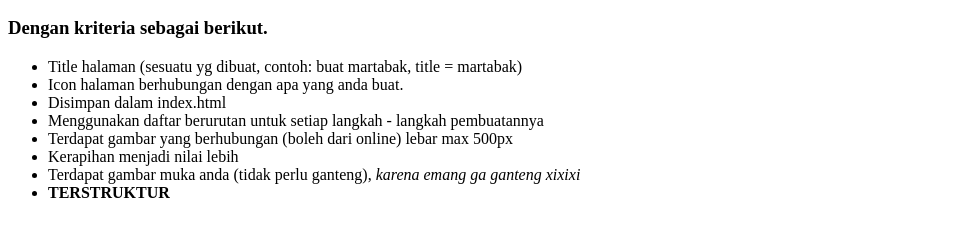
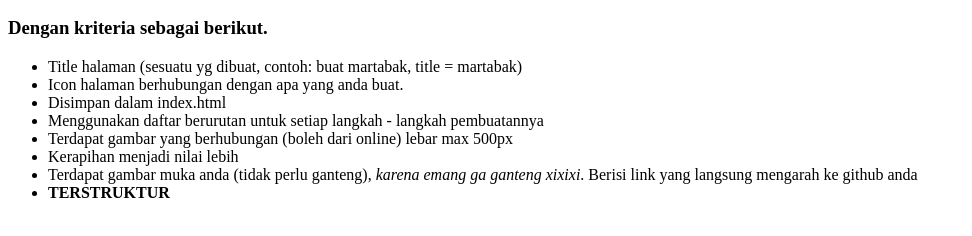
Before and after one commit to king-riyaldi/king-riyaldi.github.io, a plain HTML site: page index.html in a window 1280 px wide. Shown: the part 110-346 px from the top of the page, without its empty margins (0-972 px from the left). Drawn offline with Linux system fonts and the light colour scheme.

Commit message:
Update index.html

```diff
--- a/index.html
+++ b/index.html
@@ -17,7 +17,7 @@
       <li>Menggunakan daftar berurutan untuk setiap langkah - langkah pembuatannya</li>
       <li>Terdapat gambar yang berhubungan (boleh dari online) lebar max 500px</li>
       <li>Kerapihan menjadi nilai lebih</li>
-      <li>Terdapat gambar muka anda (tidak perlu ganteng), <em>karena emang ga ganteng xixixi</em></li>
+      <li>Terdapat gambar muka anda (tidak perlu ganteng), <em>karena emang ga ganteng xixixi</em>. Berisi link yang langsung mengarah ke github anda</li>
       <li><strong>TERSTRUKTUR</strong></li>
    </ul>
 </body>
```
